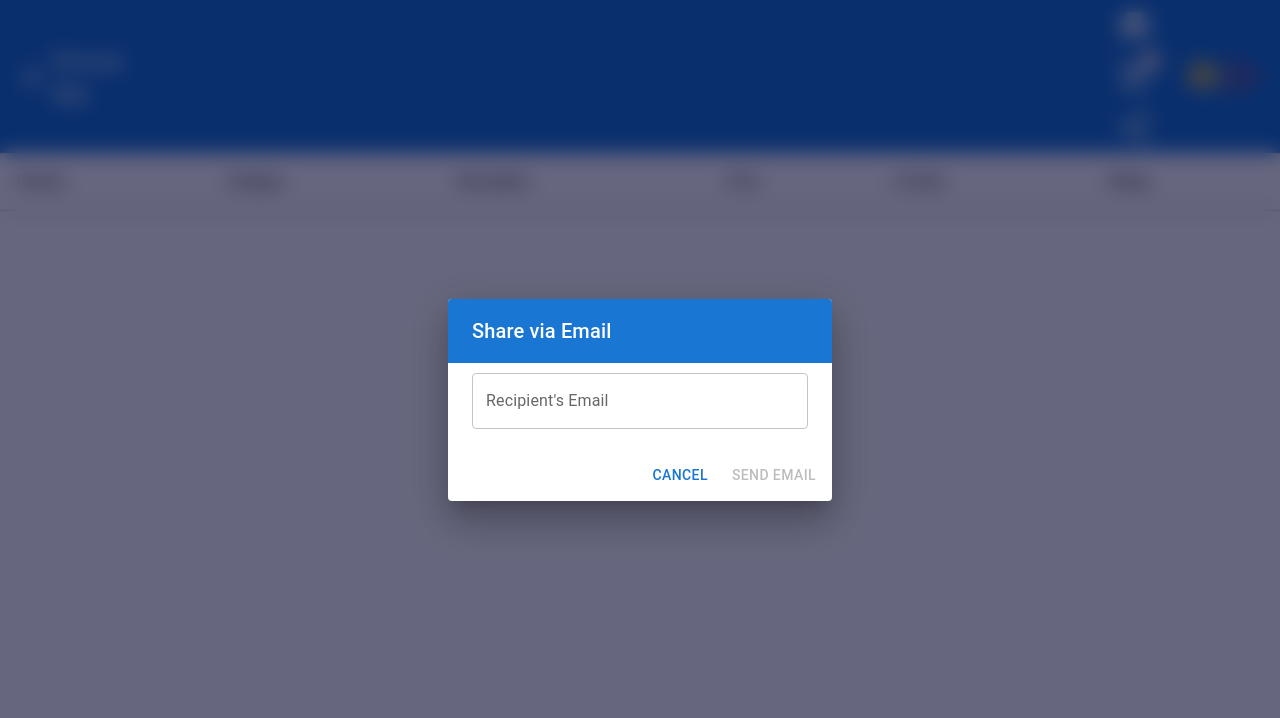
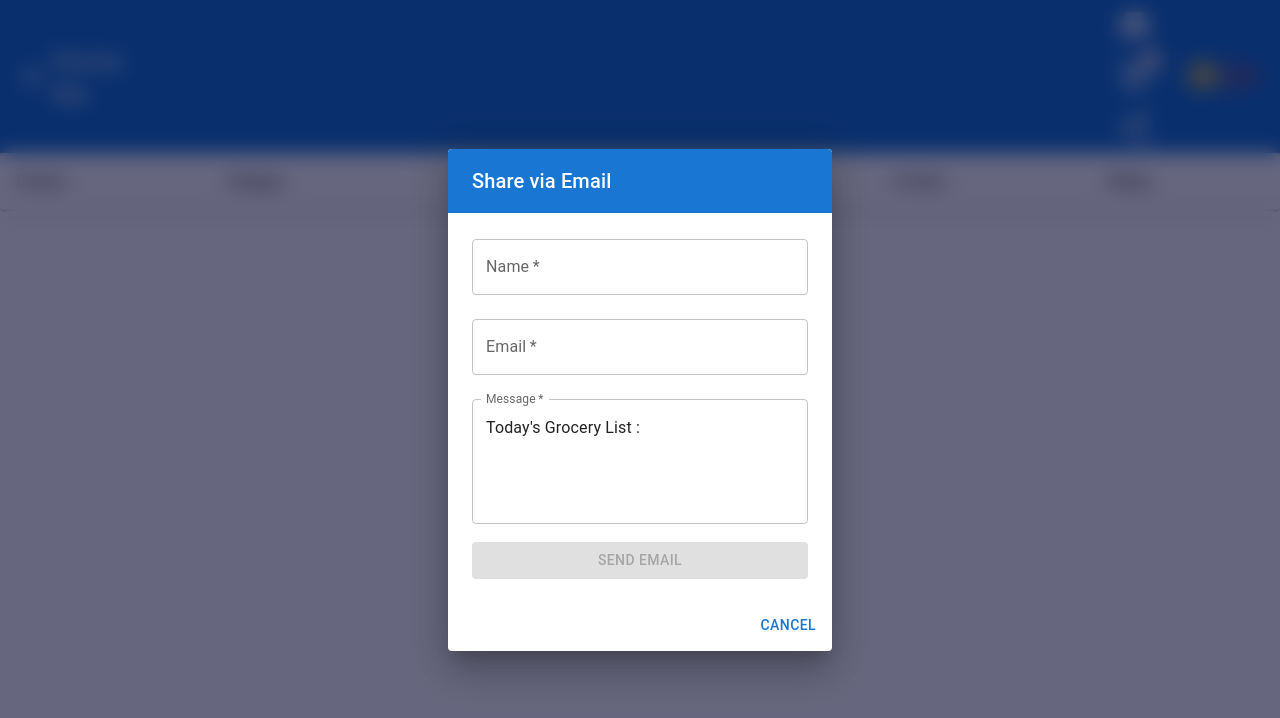
Before and after one commit to isi-usc-edu/programming-challenge-fall23, a React (Create React App) app: page /cart in a window 1280 px wide. Both pictures are taken after a click on the button 1134 px from the left and 127 px from the top of the page. Shown: the top 718 px of the page. Built offline with nearby package versions, Linux system fonts and the light colour scheme.

Commit message:
update share functionality

```diff
--- a/package.json
+++ b/package.json
@@ -3,6 +3,7 @@
   "version": "0.1.0",
   "private": true,
   "dependencies": {
+    "@emailjs/browser": "^3.11.0",
     "@emotion/react": "11.11.0",
     "@emotion/styled": "11.11.0",
     "@mui/icons-material": "5.11.16",
--- a/src/components/Action/Action.js
+++ b/src/components/Action/Action.js
@@ -1,16 +1,17 @@
-import React, { useState } from 'react';
+import React, { useState, useRef } from 'react';
+import emailjs from '@emailjs/browser';
 import IconButton from '@mui/material/IconButton';
 import PrintIcon from '@mui/icons-material/Print';
 import ShareIcon from '@mui/icons-material/Share';
 import Dialog from '@mui/material/Dialog';
 import DialogTitle from '@mui/material/DialogTitle';
 import DialogContent from '@mui/material/DialogContent';
-import TextField from '@mui/material/TextField';
 import DialogActions from '@mui/material/DialogActions';
 import Button from '@mui/material/Button';
 import AddShoppingCartIcon from '@mui/icons-material/AddShoppingCart';
 import { useNavigate } from 'react-router-dom';
-import './Action.css'; // Import your CSS file for styling
+import TextField from '@mui/material/TextField';
+import './Action.css';
 
 function Actions({ products }) {
   const [openDialog, setOpenDialog] = useState(false);
@@ -37,27 +38,30 @@ function Actions({ products }) {
     navigate('/cart');
   };
 
-  const handleSendEmail = () => {
-    const productText = products.map((product) => product.product).join('\n');
+  const productDetails = products.map((product) => {
+    return `${product.product} - Price: ${product.price}, Quantity: ${product.instock}`;
+  });
 
+  const message = `Today's Grocery List :\n${productDetails.join('\n')}`;
 
-    const textArea = document.createElement('textarea');
-    textArea.value = productText;
+  const sendEmail = (e) => {
+    e.preventDefault();
 
-
-    document.body.appendChild(textArea);
-    textArea.select();
-
-
-    document.execCommand('copy');
-
-
-    document.body.removeChild(textArea);
-
+    emailjs
+      .sendForm('service_mmrzdza', 'template_6labw5d', e.target, 'es1n0oRONMUic3Yjb')
+      .then(
+        (result) => {
+          console.log('Email sent successfully', result.text);
           setEmailSent(true);
           setOpenDialog(false);
+        },
+        (error) => {
+          console.error('Email send error', error.text);
+        }
+      );
   };
 
+  const form = useRef();
   return (
     <div>
       <IconButton edge="end" color="inherit" aria-label="print" onClick={handlePrint}>
@@ -83,8 +87,9 @@ function Actions({ products }) {
         </span>
       </IconButton>
 
+
       <IconButton edge="end" color="inherit" aria-label="share" onClick={handleShare}>
-        <ShareIcon  fontSize="large" />
+        <ShareIcon fontSize="large" />
       </IconButton>
       <Dialog
         open={openDialog}
@@ -97,22 +102,57 @@ function Actions({ products }) {
           },
         }}
       >
-        <DialogTitle style={{ backgroundColor: '#1976d2', color: 'white', marginBottom:'10px' }}>Share via Email</DialogTitle>
+        <DialogTitle style={{ backgroundColor: '#1976d2', color: 'white', marginBottom: '10px' }}>
+          Share via Email
+        </DialogTitle>
         <DialogContent>
+          <form ref={form} onSubmit={sendEmail}>
             <TextField
-            label="Recipient's Email"
+              label="Name"
+              type="text"
+              name="user_name"
+              variant="outlined"
               fullWidth
+              margin="normal"
+              required
+            />
+            <TextField
+              label="Email"
+              type="email"
+              name="user_email"
               variant="outlined"
+              fullWidth
+              margin="normal"
+              required
               value={recipientEmail}
               onChange={(e) => setRecipientEmail(e.target.value)}
             />
+            <TextField
+              label="Message"
+              name="message"
+              multiline
+              rows={4}
+              variant="outlined"
+              fullWidth
+              margin="normal"
+              required
+              value={message}
+            />
+            <Button
+              type="submit"
+              variant="contained"
+              color="primary"
+              fullWidth
+              disabled={!recipientEmail || emailSent}
+              style={{ marginTop: '10px' }}
+            >
+              {emailSent ? 'Email Sent' : 'Send Email'}
+            </Button>
+          </form>
         </DialogContent>
         <DialogActions>
           <Button onClick={handleCloseDialog} color="primary">
             Cancel
-          </Button>
-          <Button onClick={handleSendEmail} color="primary" disabled={!recipientEmail || emailSent}>
-            {emailSent ? 'Email Sent' : 'Send Email'}
           </Button>
         </DialogActions>
       </Dialog>
```
Also changed, not shown: 1 other file (tests, documents, lock files or other folders). Lines whose indentation alone changed are shown as unchanged.
